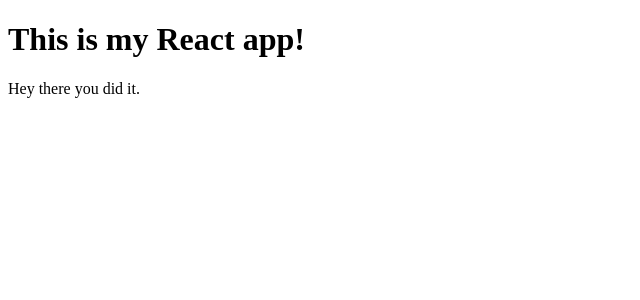
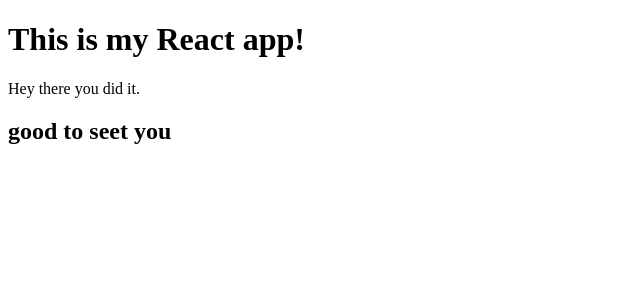
Before and after one commit to Hansh-1484519/god_jira, a React app in the folder client/: page / in a window 1280 px wide. Shown: the top 300 px of the page, without its empty margins (0-640 px from the left). Built offline with nearby package versions, Linux system fonts and the light colour scheme.

Commit message:
updated index.jsx file

```diff
--- a/client/src/index.html
+++ b/client/src/index.html
@@ -3,7 +3,7 @@
   <head>
     <meta charset="UTF-8">
     <meta name="viewport" content="width=device-width, initial-scale=1, maximum-scale=1">
-    <title>Jira Clone</title>
+    <title>God Jira</title>
   </head>
   <body>
     <div id="root"></div>
--- a/client/src/index.jsx
+++ b/client/src/index.jsx
@@ -1,12 +1,12 @@
-import ReactDOM from 'react-dom';
-import React from 'react';
+import ReactDOM from "react-dom";
+import React from "react";
 const App = () => {
   return (
     <div>
-
       <h1>This is my React app!</h1>
       <p>Hey there you did it.</p>
+      <h2>good to seet you</h2>
     </div>
   );
- }
-ReactDOM.render(<App />, document.getElementById('root'));
+};
+ReactDOM.render(<App />, document.getElementById("root"));
```
Lines whose indentation alone changed are shown as unchanged.
